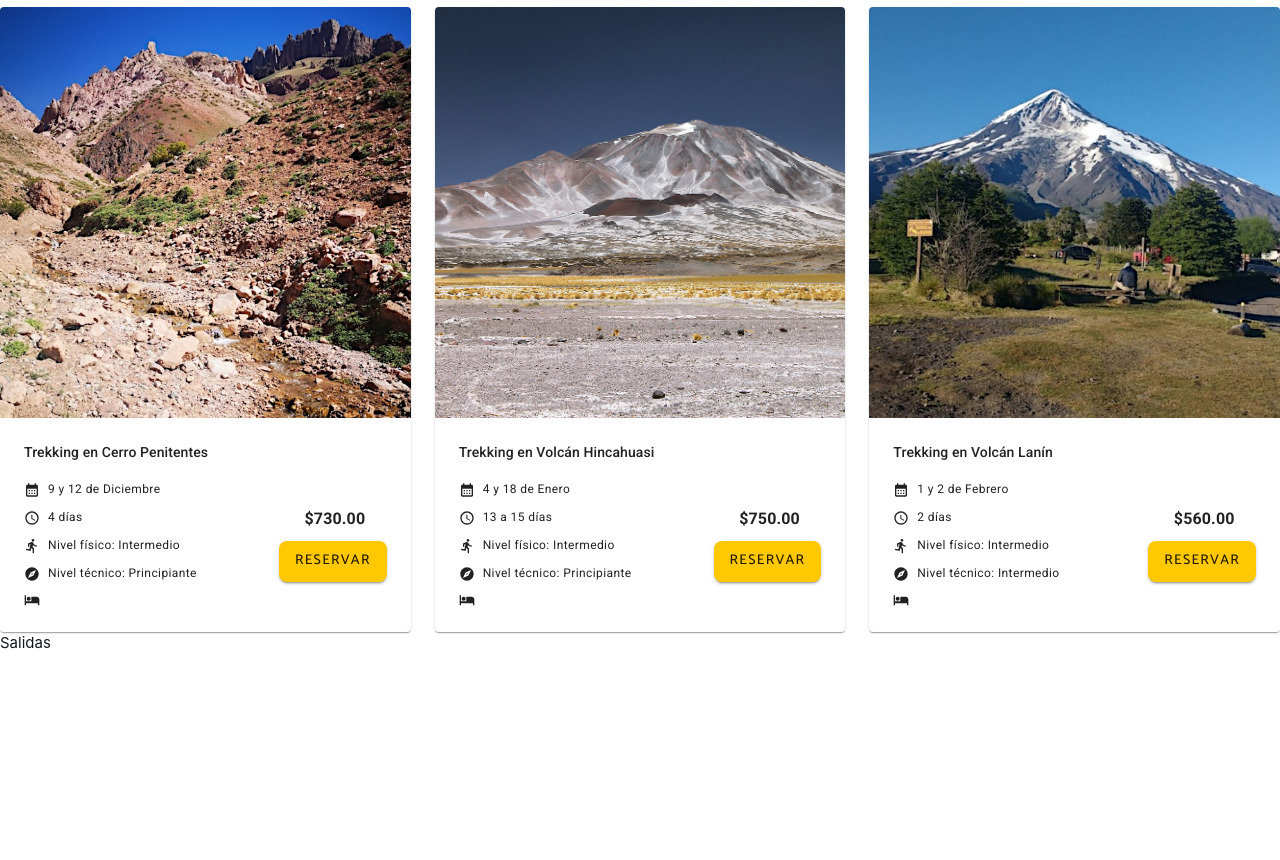
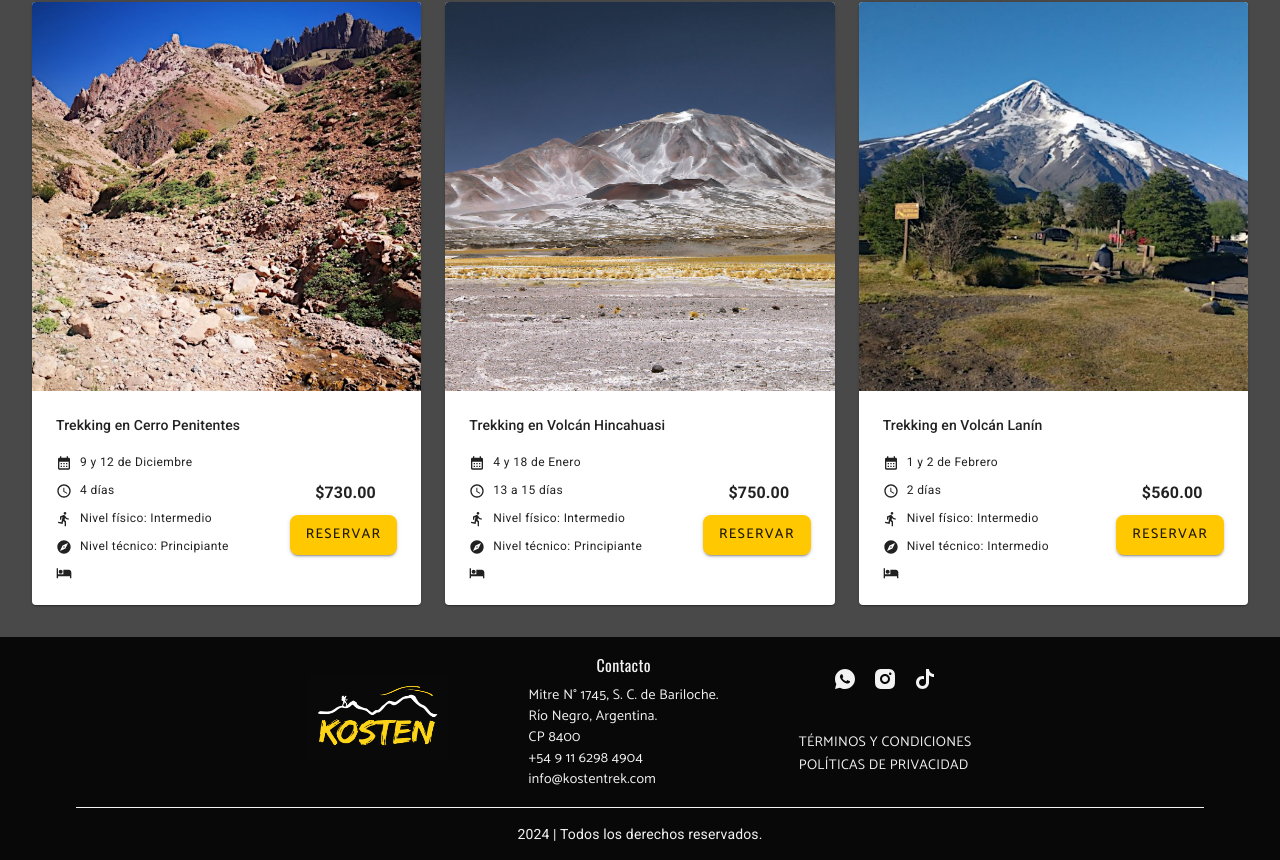
Before and after one commit to RamonCruz187/Kosten, a React (Vite) app in the folder Front/: page /salidas in a window 1280 px wide. Shown: the part 769-1629 px from the top of the page. Before the commit the page ends 1423 px from the top, so only its background shows below. Built offline with nearby package versions, Linux system fonts and the light colour scheme.

Commit message:
feat(Departures): update DepartureGrid styling and add Footer to DepartureView

```diff
--- a/Front/src/modules/Departures/components/DepartureGrid.jsx
+++ b/Front/src/modules/Departures/components/DepartureGrid.jsx
@@ -3,15 +3,15 @@ import { _departures } from "../mock/_data.js";
 import {Typography} from "@mui/material";
 import Box from "@mui/material/Box";
 import {DepartureCard} from "./DepartureCard.jsx";
-
+import { customPalette } from "../../../../customStyle.jsx";
 export const DepartureGrid = ({ title }) => {
 
     return (
-        <Box>
+        <Box sx={{background: customPalette.tertiary.darkest, padding:'1rem 2rem 2rem'}}>
             <Typography variant='h6' gutterBottom sx={{ textAlign: 'center', mb: 2 }}>
                 { title }
             </Typography>
-            <Grid container spacing={3}>
+            <Grid container spacing={3} >
                 {_departures.map(( departure ) => (
                     <Grid key={departure.id} size={{ xs: 12, sm: 4 }} >
                         <DepartureCard departure_={ departure } />
--- a/Front/src/modules/Departures/pages/DepartureView.jsx
+++ b/Front/src/modules/Departures/pages/DepartureView.jsx
@@ -1,5 +1,6 @@
 import Box from "@mui/material/Box";
 import NavBar from "../../../components/Home/NavBar.jsx";
+import Footer from "../../../components/Home/Footer.jsx";
 import React from "react";
 import { DepartureGrid } from "../components/DepartureGrid.jsx";
 
@@ -7,10 +8,8 @@ export const DepartureView = () => {
 
     return (<>
         <NavBar />
-        <DepartureGrid title="PRÓXIMAS SALIDAS" />
-        <Box sx={{ }} >
-            Salidas
-        </Box>
+        <DepartureGrid title="PRÓXIMAS SALIDAS"/>
+        <Footer />
     </>);
 
 }
```
